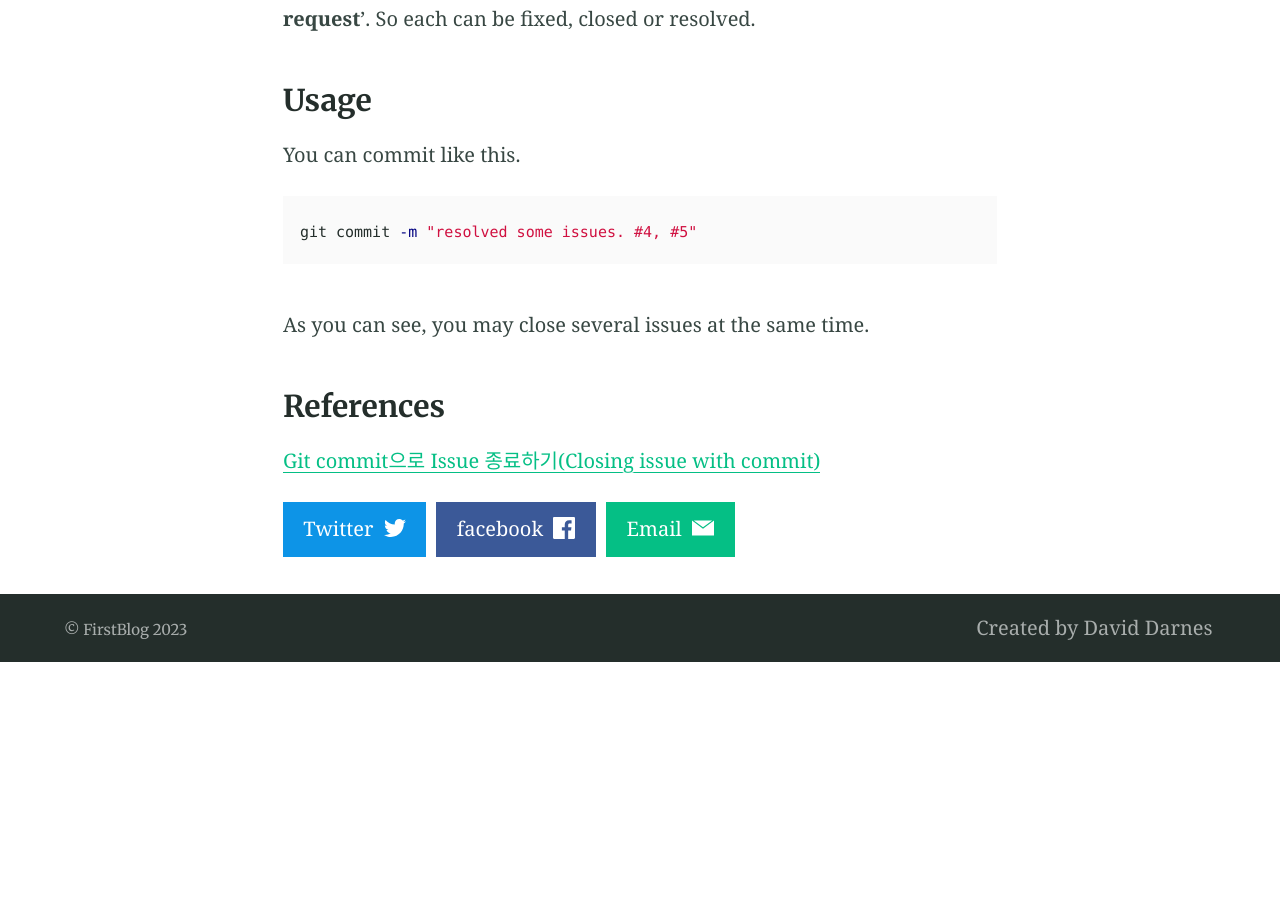
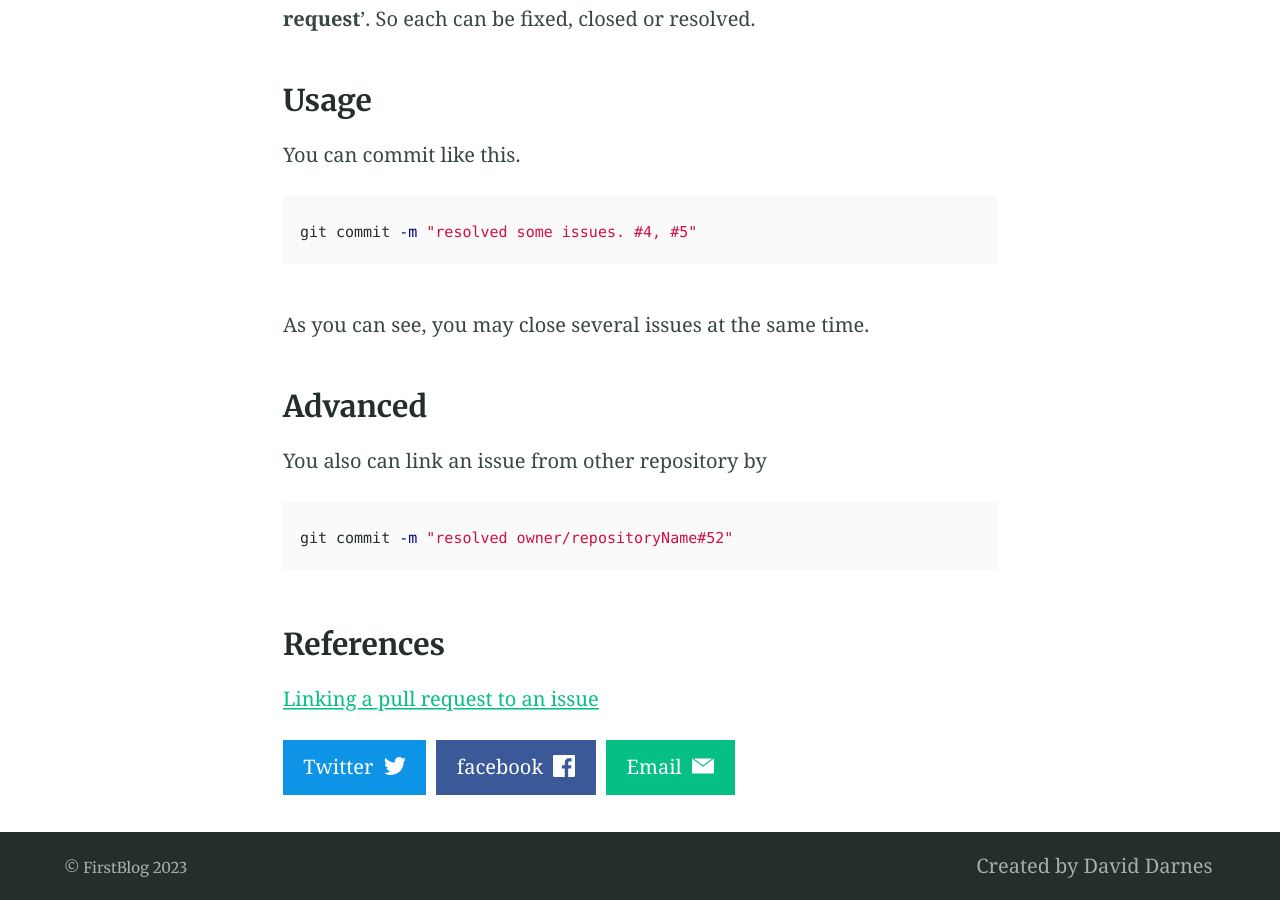
Before and after one commit to programmedrn/programmedrn.github.io, a Jekyll site: the page built from _posts/2023-12-07-GitHub-issue-closing.md, in a window 1280 px wide and 900 px high, scrolled down 2258 px. Built offline with Jekyll 4.4.1, drawn with Linux system fonts in a browser that asks for light colours; before the commit the page ends 2920 px from its top, so only the background shows below that.

Commit message:
Post: added advanced part for an issue from another repository

````diff
--- a/_posts/2023-12-07-GitHub-issue-closing.md
+++ b/_posts/2023-12-07-GitHub-issue-closing.md
@@ -55,6 +55,14 @@ git commit -m "resolved some issues. #4, #5"
 
 As you can see, you may close several issues at the same time.
 
+### Advanced
+
+You also can link an issue from other repository by
+
+```bash
+git commit -m "resolved owner/repositoryName#52"
+```
+
 ### References
 
-[Git commit으로 Issue 종료하기(Closing issue with commit)](https://www.hahwul.com/2018/07/27/closing-git-issue-with-commit/ "Git commit으로 Issue 종료하기(Closing issue with commit)")
+[Linking a pull request to an issue](https://docs.github.com/en/issues/tracking-your-work-with-issues/linking-a-pull-request-to-an-issue/ "Linking a pull request to an issue")
````
